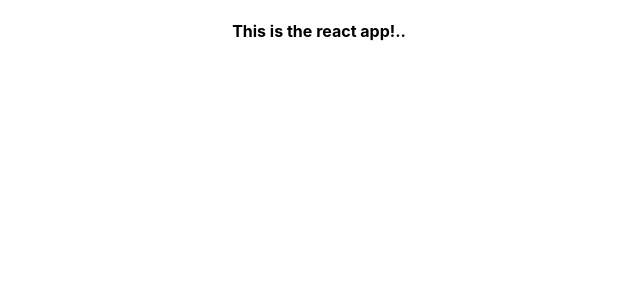
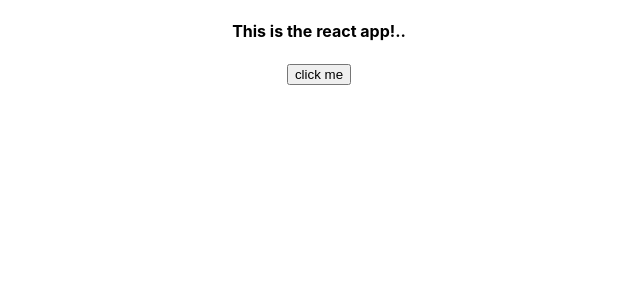
Before and after one commit to nikku1408/demo-react-app, a React (Create React App) app: page / in a window 1280 px wide. Shown: the top 300 px of the page, without its empty margins (321-961 px from the left). Built offline with nearby package versions, Linux system fonts and the light colour scheme.

Commit message:
button added

```diff
--- a/src/App.js
+++ b/src/App.js
@@ -5,6 +5,7 @@ function App() {
   return (
     <div className="App">
       <h4>This is the react app!..</h4>
+      <button>click me</button>
     </div>
   );
 }
```
